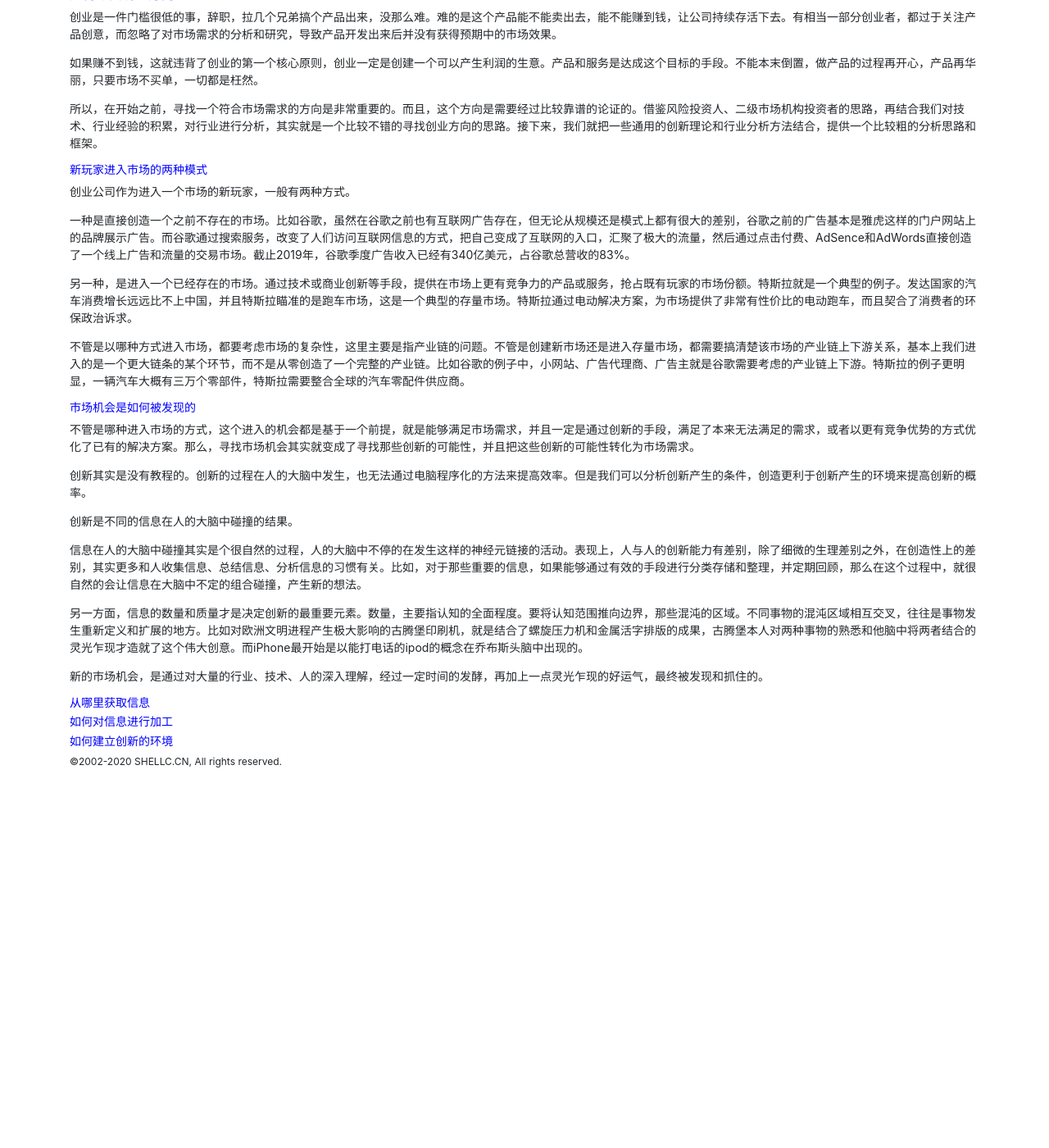
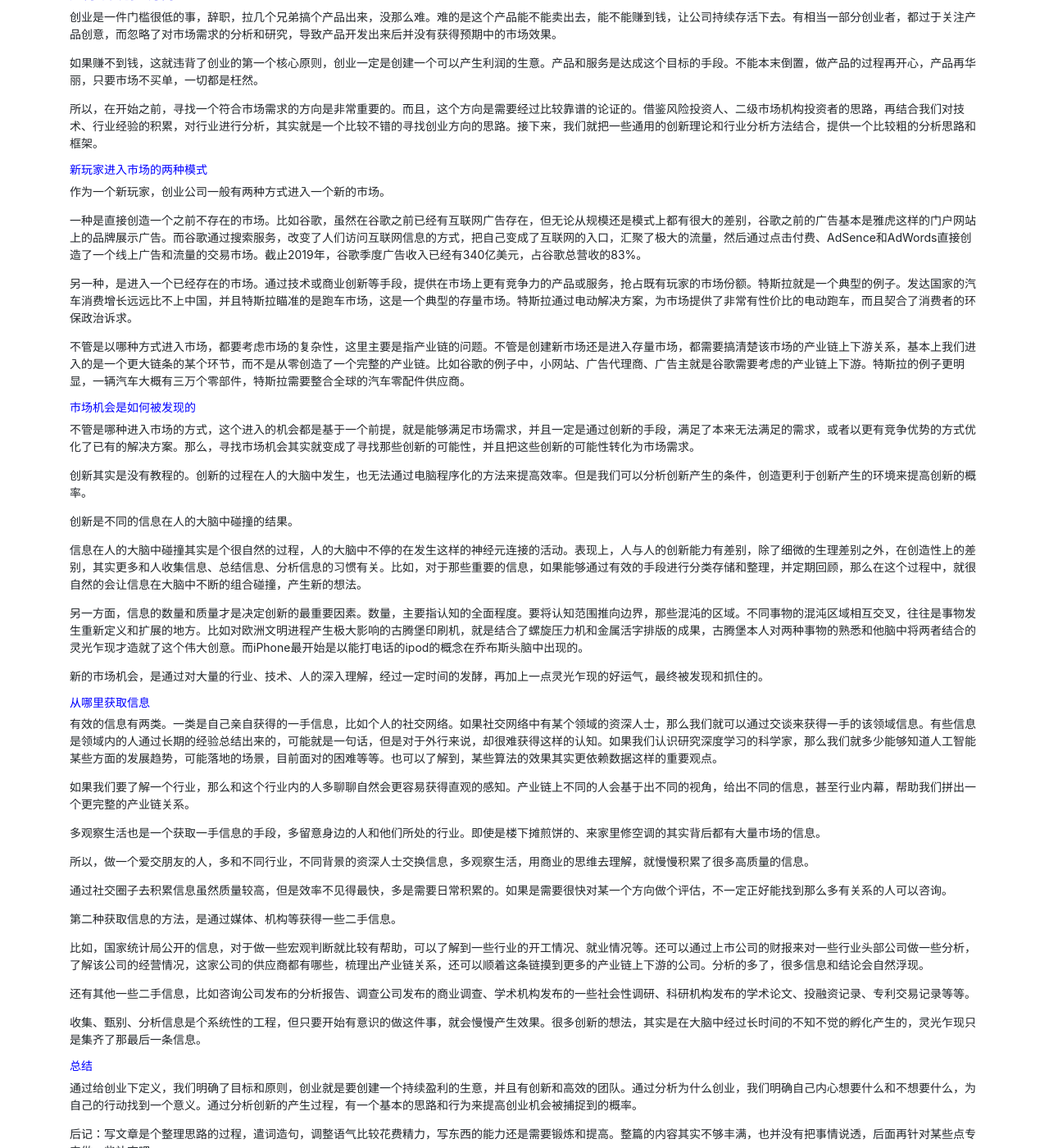
Before and after one commit to shellc/shellc.github.io, a Jekyll site: the page built from _posts/2020-02-05-如何选择创业方向（二）.md, in a window 1280 px wide and 1400 px high, scrolled down 238 px. Shown: the whole window at 82% size. Built offline with Jekyll 4.4.1, drawn with Linux system fonts in a browser that asks for light colours; before the commit the page ends 1190 px from its top, so only the background shows below that; some of the changed text lies outside the part shown.

Commit message:
update post

```diff
--- a/_posts/2020-02-05-如何选择创业方向（二）.md
+++ b/_posts/2020-02-05-如何选择创业方向（二）.md
@@ -20,9 +20,9 @@ tags: 创业 创新
 
 ### <span style="color:blue">新玩家进入市场的两种模式</span>
 
-创业公司作为进入一个市场的新玩家，一般有两种方式。
+作为一个新玩家，创业公司一般有两种方式进入一个新的市场。
 
-一种是直接创造一个之前不存在的市场。比如谷歌，虽然在谷歌之前也有互联网广告存在，但无论从规模还是模式上都有很大的差别，谷歌之前的广告基本是雅虎这样的门户网站上的品牌展示广告。而谷歌通过搜索服务，改变了人们访问互联网信息的方式，把自己变成了互联网的入口，汇聚了极大的流量，然后通过点击付费、AdSence和AdWords直接创造了一个线上广告和流量的交易市场。截止2019年，谷歌季度广告收入已经有340亿美元，占谷歌总营收的83%。
+一种是直接创造一个之前不存在的市场。比如谷歌，虽然在谷歌之前已经有互联网广告存在，但无论从规模还是模式上都有很大的差别，谷歌之前的广告基本是雅虎这样的门户网站上的品牌展示广告。而谷歌通过搜索服务，改变了人们访问互联网信息的方式，把自己变成了互联网的入口，汇聚了极大的流量，然后通过点击付费、AdSence和AdWords直接创造了一个线上广告和流量的交易市场。截止2019年，谷歌季度广告收入已经有340亿美元，占谷歌总营收的83%。
 
 另一种，是进入一个已经存在的市场。通过技术或商业创新等手段，提供在市场上更有竞争力的产品或服务，抢占既有玩家的市场份额。特斯拉就是一个典型的例子。发达国家的汽车消费增长远远比不上中国，并且特斯拉瞄准的是跑车市场，这是一个典型的存量市场。特斯拉通过电动解决方案，为市场提供了非常有性价比的电动跑车，而且契合了消费者的环保政治诉求。
 
@@ -36,14 +36,34 @@ tags: 创业 创新
 
 创新是不同的信息在人的大脑中碰撞的结果。
 
-信息在人的大脑中碰撞其实是个很自然的过程，人的大脑中不停的在发生这样的神经元链接的活动。表现上，人与人的创新能力有差别，除了细微的生理差别之外，在创造性上的差别，其实更多和人收集信息、总结信息、分析信息的习惯有关。比如，对于那些重要的信息，如果能够通过有效的手段进行分类存储和整理，并定期回顾，那么在这个过程中，就很自然的会让信息在大脑中不定的组合碰撞，产生新的想法。
+信息在人的大脑中碰撞其实是个很自然的过程，人的大脑中不停的在发生这样的神经元连接的活动。表现上，人与人的创新能力有差别，除了细微的生理差别之外，在创造性上的差别，其实更多和人收集信息、总结信息、分析信息的习惯有关。比如，对于那些重要的信息，如果能够通过有效的手段进行分类存储和整理，并定期回顾，那么在这个过程中，就很自然的会让信息在大脑中不断的组合碰撞，产生新的想法。
 
-另一方面，信息的数量和质量才是决定创新的最重要元素。数量，主要指认知的全面程度。要将认知范围推向边界，那些混沌的区域。不同事物的混沌区域相互交叉，往往是事物发生重新定义和扩展的地方。比如对欧洲文明进程产生极大影响的古腾堡印刷机，就是结合了螺旋压力机和金属活字排版的成果，古腾堡本人对两种事物的熟悉和他脑中将两者结合的灵光乍现才造就了这个伟大创意。而iPhone最开始是以能打电话的ipod的概念在乔布斯头脑中出现的。
+另一方面，信息的数量和质量才是决定创新的最重要因素。数量，主要指认知的全面程度。要将认知范围推向边界，那些混沌的区域。不同事物的混沌区域相互交叉，往往是事物发生重新定义和扩展的地方。比如对欧洲文明进程产生极大影响的古腾堡印刷机，就是结合了螺旋压力机和金属活字排版的成果，古腾堡本人对两种事物的熟悉和他脑中将两者结合的灵光乍现才造就了这个伟大创意。而iPhone最开始是以能打电话的ipod的概念在乔布斯头脑中出现的。
 
 新的市场机会，是通过对大量的行业、技术、人的深入理解，经过一定时间的发酵，再加上一点灵光乍现的好运气，最终被发现和抓住的。
 
 ### <span style="color:blue">从哪里获取信息</span>
 
-### <span style="color:blue">如何对信息进行加工</span>
+有效的信息有两类。一类是自己亲自获得的一手信息，比如个人的社交网络。如果社交网络中有某个领域的资深人士，那么我们就可以通过交谈来获得一手的该领域信息。有些信息是领域内的人通过长期的经验总结出来的，可能就是一句话，但是对于外行来说，却很难获得这样的认知。如果我们认识研究深度学习的科学家，那么我们就多少能够知道人工智能某些方面的发展趋势，可能落地的场景，目前面对的困难等等。也可以了解到，某些算法的效果其实更依赖数据这样的重要观点。
 
-### <span style="color:blue">如何建立创新的环境</span>
+如果我们要了解一个行业，那么和这个行业内的人多聊聊自然会更容易获得直观的感知。产业链上不同的人会基于出不同的视角，给出不同的信息，甚至行业内幕，帮助我们拼出一个更完整的产业链关系。
+
+多观察生活也是一个获取一手信息的手段，多留意身边的人和他们所处的行业。即使是楼下摊煎饼的、来家里修空调的其实背后都有大量市场的信息。
+
+所以，做一个爱交朋友的人，多和不同行业，不同背景的资深人士交换信息，多观察生活，用商业的思维去理解，就慢慢积累了很多高质量的信息。
+
+通过社交圈子去积累信息虽然质量较高，但是效率不见得最快，多是需要日常积累的。如果是需要很快对某一个方向做个评估，不一定正好能找到那么多有关系的人可以咨询。
+
+第二种获取信息的方法，是通过媒体、机构等获得一些二手信息。
+
+比如，国家统计局公开的信息，对于做一些宏观判断就比较有帮助，可以了解到一些行业的开工情况、就业情况等。还可以通过上市公司的财报来对一些行业头部公司做一些分析，了解该公司的经营情况，这家公司的供应商都有哪些，梳理出产业链关系，还可以顺着这条链摸到更多的产业链上下游的公司。分析的多了，很多信息和结论会自然浮现。
+
+还有其他一些二手信息，比如咨询公司发布的分析报告、调查公司发布的商业调查、学术机构发布的一些社会性调研、科研机构发布的学术论文、投融资记录、专利交易记录等等。
+
+收集、甄别、分析信息是个系统性的工程，但只要开始有意识的做这件事，就会慢慢产生效果。很多创新的想法，其实是在大脑中经过长时间的不知不觉的孵化产生的，灵光乍现只是集齐了那最后一条信息。
+
+### <span style="color:blue">总结</span>
+
+通过给创业下定义，我们明确了目标和原则，创业就是要创建一个持续盈利的生意，并且有创新和高效的团队。通过分析为什么创业，我们明确自己内心想要什么和不想要什么，为自己的行动找到一个意义。通过分析创新的产生过程，有一个基本的思路和行为来提高创业机会被捕捉到的概率。
+
+后记：写文章是个整理思路的过程，遣词造句，调整语气比较花费精力，写东西的能力还是需要锻炼和提高。整篇的内容其实不够丰满，也并没有把事情说透，后面再针对某些点专门做一些补充吧。
```
